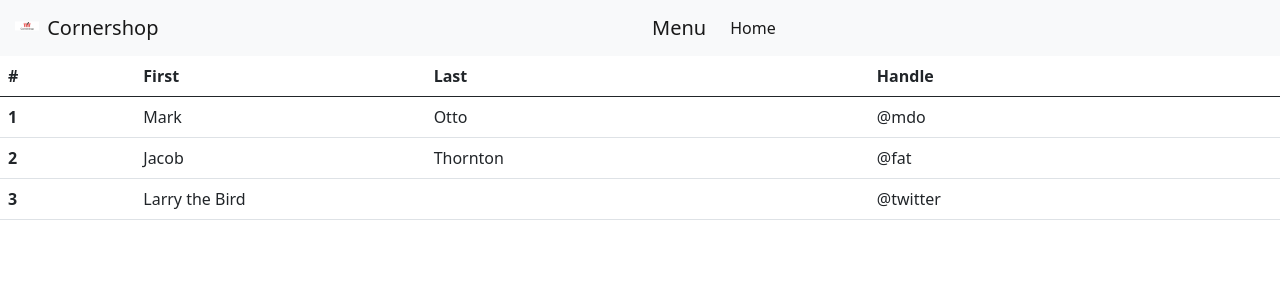
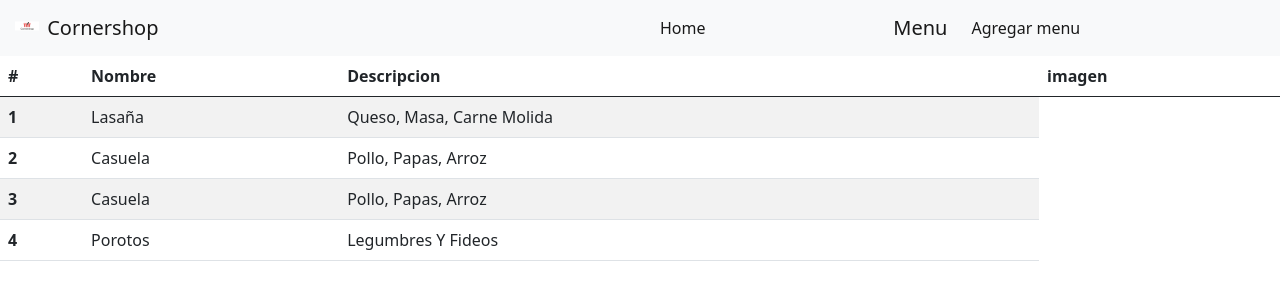
Before and after one commit to Seba-desing/Backend_Test_lincoqueo, a Django app: page /menu/ in a window 1280 px wide. Shown: the top 300 px of the page. Run offline with Django 3.2, Linux system fonts and the light colour scheme; data comes from the database, SQL or seed files in the repository; both versions use the stored data as it was after the commit.

Commit message:
se puede agregar menu y listarlo

```diff
--- a/Backend_Test_lincoqueo/settings.py
+++ b/Backend_Test_lincoqueo/settings.py
@@ -11,6 +11,7 @@ https://docs.djangoproject.com/en/3.2/ref/settings/
 """
 
 from pathlib import Path
+import os
 
 # Build paths inside the project like this: BASE_DIR / 'subdir'.
 BASE_DIR = Path(__file__).resolve().parent.parent
@@ -38,8 +39,9 @@ INSTALLED_APPS = [
     'django.contrib.messages',
     'django.contrib.staticfiles',
     'app',
+    'crispy_forms',
 ]
-
+CRISPY_TEMPLATE_PACK = 'bootstrap4'
 MIDDLEWARE = [
     'django.middleware.security.SecurityMiddleware',
     'django.contrib.sessions.middleware.SessionMiddleware',
@@ -124,3 +126,5 @@ STATIC_URL = '/static/'
 # https://docs.djangoproject.com/en/3.2/ref/settings/#default-auto-field
 
 DEFAULT_AUTO_FIELD = 'django.db.models.BigAutoField'
+MEDIA_URL = '/media/'
+MEDIA_ROOT = os.path.join(BASE_DIR, "media")
--- a/Backend_Test_lincoqueo/urls.py
+++ b/Backend_Test_lincoqueo/urls.py
@@ -15,8 +15,13 @@ Including another URLconf
 """
 from django.contrib import admin
 from django.urls import path, include
+from django.conf import Settings, settings
+from django.conf.urls.static import static
 
 urlpatterns = [
     path('admin/', admin.site.urls),
     path('',include('app.urls')),
 ]
+
+if settings.DEBUG:
+    urlpatterns += static(settings.MEDIA_URL, document_root=settings.MEDIA_ROOT)
--- a/app/models.py
+++ b/app/models.py
@@ -5,3 +5,7 @@ from django.db import models
 class Menu(models.Model):
     nombre = models.CharField(max_length=50)
     ingredientes = models.TextField()
+    imagen = models.ImageField(upload_to="comida", null=True)
+
+    def __str__(self):
+        return self.nombre
--- /dev/null
+++ b/app/templates/app/Menu/listar.html
@@ -0,0 +1,5 @@
+{% extends 'app/base.html' %}
+
+{% block contenido %}
+
+{% endblock %}
--- a/app/templates/app/base.html
+++ b/app/templates/app/base.html
@@ -17,6 +17,13 @@
             </a>
           </div>
         <div class="container-fluid">
+          <div class="collapse navbar-collapse" id="navbarNav">
+            <ul class="navbar-nav">
+              <li class="nav-item">
+                <a class="nav-link active" aria-current="page" href="{% url 'home'%}">Home</a>
+              </li>
+            </ul>
+          </div>
           <a class="navbar-brand" href="{% url 'menu'%}">Menu</a>
           <button class="navbar-toggler" type="button" data-bs-toggle="collapse" data-bs-target="#navbarNav" aria-controls="navbarNav" aria-expanded="false" aria-label="Toggle navigation">
             <span class="navbar-toggler-icon"></span>
@@ -24,7 +31,7 @@
           <div class="collapse navbar-collapse" id="navbarNav">
             <ul class="navbar-nav">
               <li class="nav-item">
-                <a class="nav-link active" aria-current="page" href="{% url 'home'%}">Home</a>
+                <a class="nav-link active" aria-current="page" href="{% url 'agregar_menu'%}">Agregar menu</a>
               </li>
             </ul>
           </div>
--- a/app/templates/app/home.html
+++ b/app/templates/app/home.html
@@ -4,4 +4,5 @@
 {% block contenido%}
 
 
+
 {% endblock %}
--- a/app/templates/app/menu.html
+++ b/app/templates/app/menu.html
@@ -2,33 +2,26 @@
 {% load static %}
 
 {% block contenido%}
-<table class="table">
+<table class="table table-striped table-hover table-responsive-sm">
     <thead>
       <tr>
         <th scope="col">#</th>
-        <th scope="col">First</th>
-        <th scope="col">Last</th>
-        <th scope="col">Handle</th>
+        <th scope="col">Nombre</th>
+        <th scope="col">Descripcion</th>
+        <th scope="col">imagen</th>
       </tr>
     </thead>
     <tbody>
+      {% for m in menus%}
       <tr>
-        <th scope="row">1</th>
-        <td>Mark</td>
-        <td>Otto</td>
-        <td>@mdo</td>
+        <th scope="row">{{m.id}}</th>
+        <td>{{m.nombre | capfirst}}</td>
+        <td>{{m.ingredientes | title}}</td>
+        {% if m.imagen %}
+        <td><img src="{{ m.imagen.url }}" alt=""></td>
+        {% endif %}
       </tr>
-      <tr>
-        <th scope="row">2</th>
-        <td>Jacob</td>
-        <td>Thornton</td>
-        <td>@fat</td>
-      </tr>
-      <tr>
-        <th scope="row">3</th>
-        <td colspan="2">Larry the Bird</td>
-        <td>@twitter</td>
-      </tr>
+      {% endfor %}
     </tbody>
   </table>
 
--- a/app/urls.py
+++ b/app/urls.py
@@ -1,7 +1,8 @@
 from django.urls import path
-from .views import home, menu
+from .views import home, menu, agregar
 
 urlpatterns = [
     path('', home, name="home"),
-    path('menu/',menu, name="menu")
+    path('menu/',menu, name="menu"),
+    path('agregar-menu/',agregar,name="agregar_menu")
 ]
--- a/app/views.py
+++ b/app/views.py
@@ -1,8 +1,30 @@
 from django.shortcuts import render
+from .models import Menu
+from .forms import MenuForm
 
 # Create your views here.
 def home(request):
+
     return render(request, "app/home.html")
 
 def menu(request):
-    return render(request,"app/menu.html")
+    menus = Menu.objects.all
+    data = {
+        "menus" : menus
+    }
+    return render(request,"app/menu.html", data)
+
+def agregar(request):
+    data = {
+        "form": MenuForm()
+    }
+
+    if request.method == 'POST':
+        formulario = MenuForm(data=request.POST, files=request.FILES)
+        if formulario.is_valid():
+            formulario.save()
+            data["mensaje"] = "Agregado correctamente"
+        else:
+            data["form"] = formulario
+
+    return render(request,"app/Menu/agregarmenu.html",data)
--- /dev/null
+++ b/requirements.txt
@@ -0,0 +1,3 @@
+django ==3.2.3
+pillow
+django-crispy-forms
```
Also changed, not shown: app/forms.py (added, +8 -0 lines), app/templates/app/Menu/agregarmenu.html (added, +31 -0 lines), app/templates/app/Menu/modificar.html (added, +31 -0 lines), app/migrations/0001_initial.py (added), app/migrations/0002_menu_imagen.py (added), app/templates/app/Menu/eliminar.html (added), db.sqlite3.
